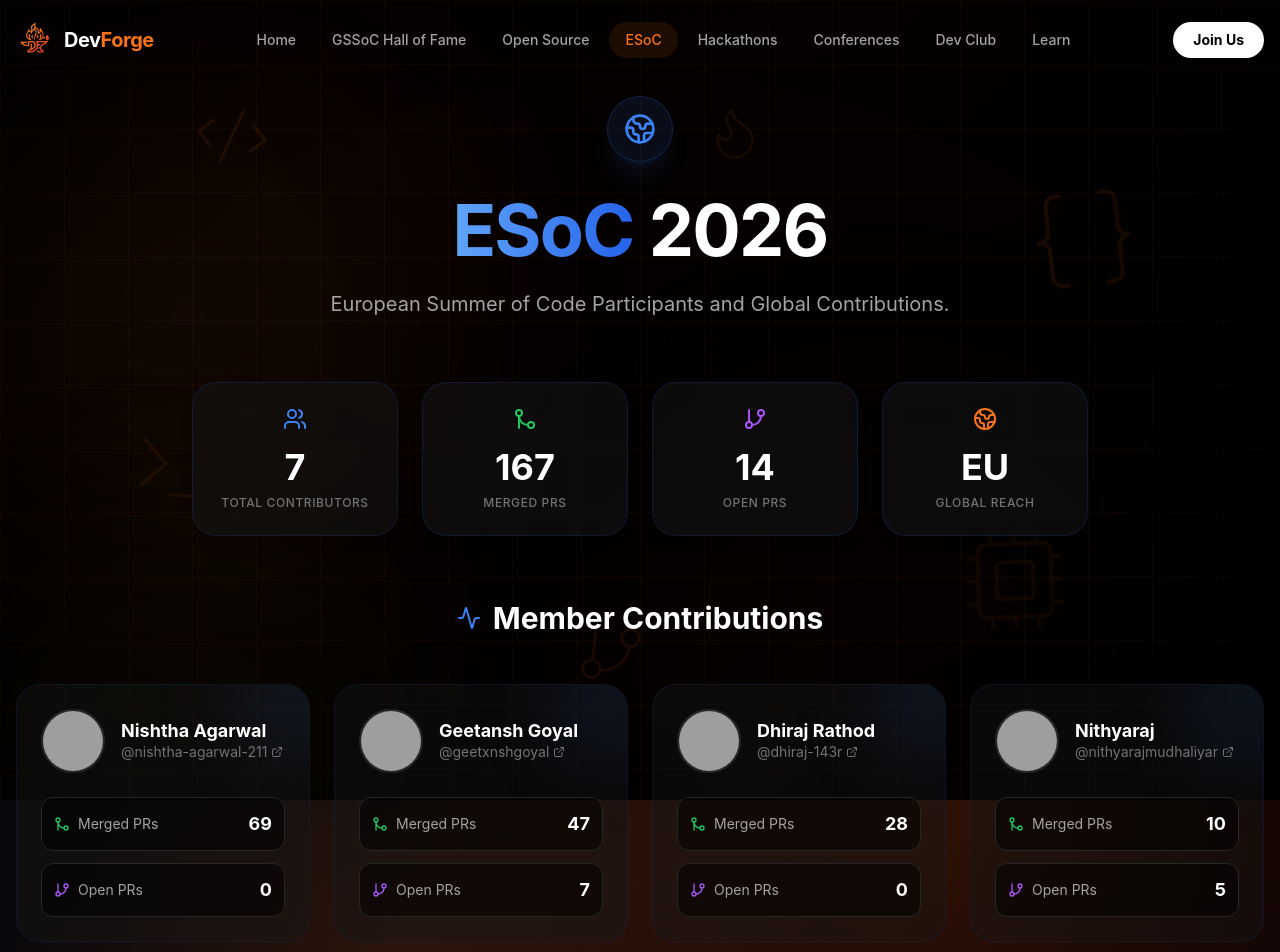
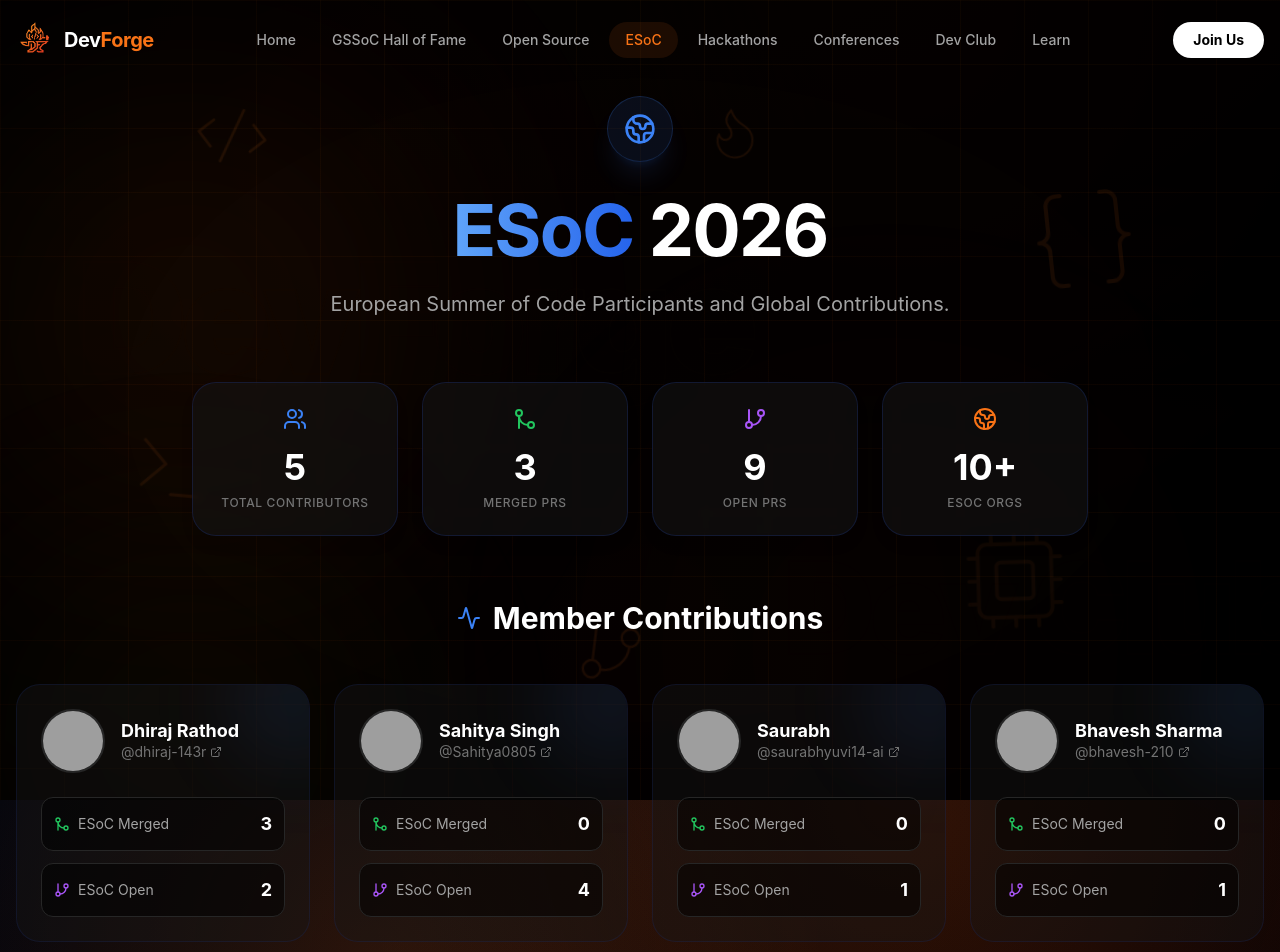
Before and after one commit to NST-DEVFORGE/DevForge, a Next.js app: page /esoc in a window 1280 px wide. Shown: the top 952 px of the page. Built offline with nearby package versions, Linux system fonts and the light colour scheme; grey boxes are pictures that could not be loaded.

Commit message:
feat: esoc page only displays esoc org contributions (pyaptamer, shap, sktime, openml, pgmpy, etc)

```diff
--- a/app/esoc/page.tsx
+++ b/app/esoc/page.tsx
@@ -3,16 +3,26 @@
 import { motion } from "framer-motion";
 import { Globe2, GitBranch, GitMerge, Users, Activity, ExternalLink } from "lucide-react";
 import prData from "../../pr-data-report.json";
+import esocStats from "../../data/esoc-stats.json";
 import Link from "next/link";
 
 export default function ESocPage() {
-    // Sort members by total merged PRs, taking all from stat page without hardcoding any specific one
-    const members = [...prData.members]
-        .sort((a, b) => b.allPRs.merged - a.allPRs.merged)
-        .filter(m => m.allPRs.merged > 0); // Only show active contributors
+    // Map ESoC stats to member profiles and filter by ESoC-only contributions
+    const members = esocStats.members.map((esocM: any) => {
+        const prM = prData.members.find(m => m.github.toLowerCase() === esocM.github.toLowerCase());
+        return {
+            name: prM?.name || esocM.name,
+            github: esocM.github,
+            avatar: prM?.avatar || `https://github.com/${esocM.github}.png`,
+            esocPRs: esocM.esocPRs
+        };
+    })
+    .filter(m => m.esocPRs.merged > 0 || m.esocPRs.open > 0) // Only show active ESoC contributors
+    .sort((a, b) => b.esocPRs.merged - a.esocPRs.merged);
 
     const totalContributors = members.length;
-    const totalMergedPRs = members.reduce((sum, member) => sum + member.allPRs.merged, 0);
+    const totalMergedPRs = members.reduce((sum, member) => sum + member.esocPRs.merged, 0);
+    const totalOpenPRs = members.reduce((sum, member) => sum + member.esocPRs.open, 0);
 
     return (
         <div className="min-h-screen pt-24 pb-16 relative">
@@ -39,8 +49,8 @@ export default function ESocPage() {
                     {[
                         { title: "Total Contributors", value: totalContributors, icon: <Users className="text-blue-500" /> },
                         { title: "Merged PRs", value: totalMergedPRs, icon: <GitMerge className="text-green-500" /> },
-                        { title: "Open PRs", value: members.reduce((sum, m) => sum + m.allPRs.open, 0), icon: <GitBranch className="text-purple-500" /> },
-                        { title: "Global Reach", value: "EU", icon: <Globe2 className="text-orange-500" /> }
+                        { title: "Open PRs", value: totalOpenPRs, icon: <GitBranch className="text-purple-500" /> },
+                        { title: "ESoC Orgs", value: "10+", icon: <Globe2 className="text-orange-500" /> }
                     ].map((metric, i) => (
                         <motion.div
                             key={i}
@@ -95,15 +105,15 @@ export default function ESocPage() {
                                 <div className="mt-auto space-y-3 relative z-10">
                                     <div className="bg-black/50 border border-neutral-800 rounded-xl p-3 flex justify-between items-center group-hover:border-blue-900/50 transition-colors">
                                         <span className="text-neutral-400 text-sm flex items-center gap-2">
-                                            <GitMerge size={16} className="text-green-500" /> Merged PRs
+                                            <GitMerge size={16} className="text-green-500" /> ESoC Merged
                                         </span>
-                                        <span className="font-bold text-white text-lg">{member.allPRs.merged}</span>
+                                        <span className="font-bold text-white text-lg">{member.esocPRs.merged}</span>
                                     </div>
                                     <div className="bg-black/50 border border-neutral-800 rounded-xl p-3 flex justify-between items-center group-hover:border-blue-900/50 transition-colors">
                                         <span className="text-neutral-400 text-sm flex items-center gap-2">
-                                            <GitBranch size={16} className="text-purple-500" /> Open PRs
+                                            <GitBranch size={16} className="text-purple-500" /> ESoC Open
                                         </span>
-                                        <span className="font-bold text-white text-lg">{member.allPRs.open}</span>
+                                        <span className="font-bold text-white text-lg">{member.esocPRs.open}</span>
                                     </div>
                                 </div>
                             </motion.div>
--- /dev/null
+++ b/data/esoc-stats.json
@@ -0,0 +1,132 @@
+{
+  "members": [
+    {
+      "name": "geetxnshgoyal",
+      "github": "geetxnshgoyal",
+      "esocPRs": {
+        "merged": 0,
+        "open": 0
+      }
+    },
+    {
+      "name": "ravisharma-09",
+      "github": "ravisharma-09",
+      "esocPRs": {
+        "merged": 0,
+        "open": 0
+      }
+    },
+    {
+      "name": "Layyzyy",
+      "github": "Layyzyy",
+      "esocPRs": {
+        "merged": 0,
+        "open": 0
+      }
+    },
+    {
+      "name": "luvyarana",
+      "github": "luvyarana",
+      "esocPRs": {
+        "merged": 0,
+        "open": 0
+      }
+    },
+    {
+      "name": "sharmavikas18",
+      "github": "sharmavikas18",
+      "esocPRs": {
+        "merged": 0,
+        "open": 0
+      }
+    },
+    {
+      "name": "AryanPatel-ui",
+      "github": "AryanPatel-ui",
+      "esocPRs": {
+        "merged": 0,
+        "open": 0
+      }
+    },
+    {
+      "name": "nithyarajmudhaliyar",
+      "github": "nithyarajmudhaliyar",
+      "esocPRs": {
+        "merged": 0,
+        "open": 0
+      }
+    },
+    {
+      "name": "prateek6789-ai",
+      "github": "prateek6789-ai",
+      "esocPRs": {
+        "merged": 0,
+        "open": 0
+      }
+    },
+    {
+      "name": "Sahitya0805",
+      "github": "Sahitya0805",
+      "esocPRs": {
+        "merged": 0,
+        "open": 4
+      }
+    },
+    {
+      "name": "saurabhyuvi14-ai",
+      "github": "saurabhyuvi14-ai",
+      "esocPRs": {
+        "merged": 0,
+        "open": 1
+      }
+    },
+    {
+      "name": "SidharthxNST",
+      "github": "SidharthxNST",
+      "esocPRs": {
+        "merged": 0,
+        "open": 0
+      }
+    },
+    {
+      "name": "bhavesh-210",
+      "github": "bhavesh-210",
+      "esocPRs": {
+        "merged": 0,
+        "open": 1
+      }
+    },
+    {
+      "name": "unnati-jaiswal24",
+      "github": "unnati-jaiswal24",
+      "esocPRs": {
+        "merged": 0,
+        "open": 0
+      }
+    },
+    {
+      "name": "Shristibot",
+      "github": "Shristibot",
+      "esocPRs": {
+        "merged": 0,
+        "open": 0
+      }
+    },
+    {
+      "name": "dhiraj-143r",
+      "github": "dhiraj-143r",
+      "esocPRs": {
+        "merged": 3,
+        "open": 2
+      }
+    },
+    {
+      "name": "nishtha-agarwal-211",
+      "github": "nishtha-agarwal-211",
+      "esocPRs": {
+        "merged": 0,
+        "open": 1
+      }
+    }
+  ]
+}
```
Also changed, not shown: 1 other file (tests, documents, lock files or other folders).
